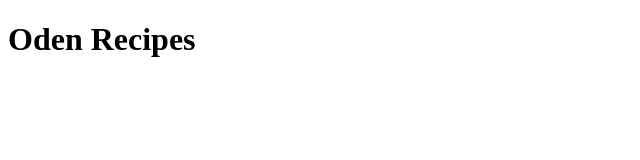
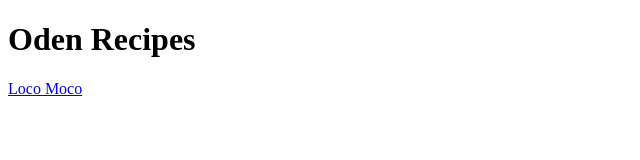
Before and after one commit to SegerKokiri/odin-recipes, a plain HTML site: page index.html in a window 1280 px wide. Shown: the full height of the page, 0-640 px from the left. Drawn offline with Linux system fonts and the light colour scheme.

Commit message:
Added recipe

```diff
--- a/index.html
+++ b/index.html
@@ -6,5 +6,6 @@
 </head>
 <body>
     <h1>Oden Recipes</h1>
+    <a href="recipes/locomoco.html">Loco Moco</a>
 </body>
 </html>
```
Also changed, not shown: recipes/locomoco.html (added).
